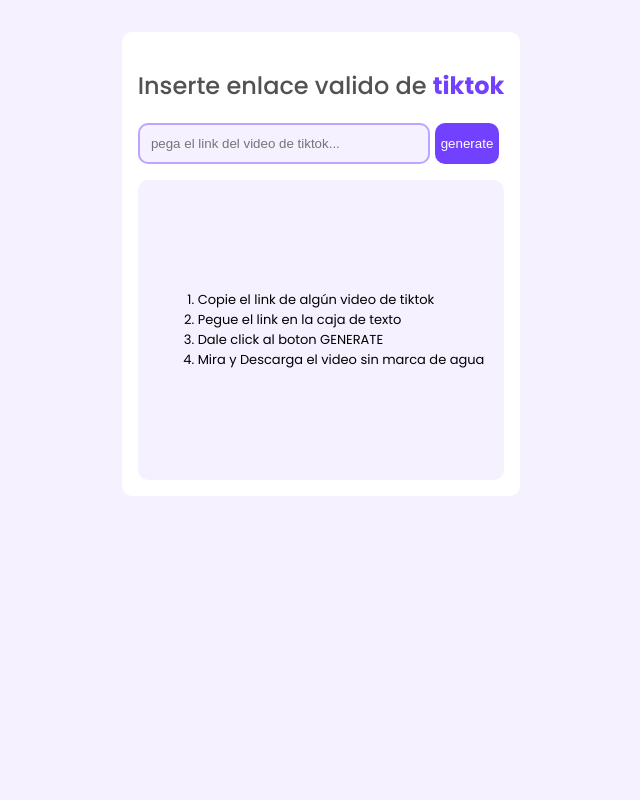
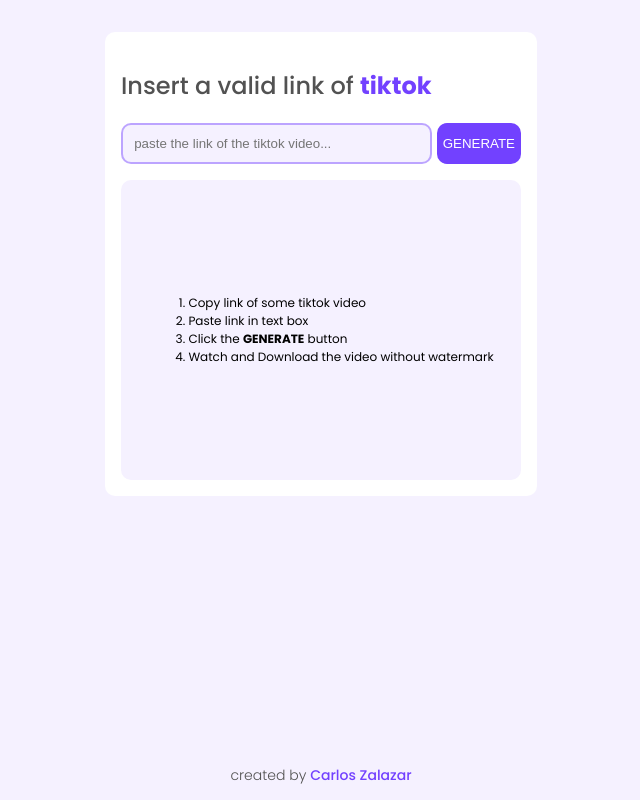
Before and after one commit to zalazarc20/tiktokDL, a website: page public/index.html in a window 1280 px wide. Shown: the whole page, without its empty margins (319-959 px from the left). Drawn offline with nearby package versions, Linux system fonts and the light colour scheme.

Commit message:
modifique css y texto al ingles

```diff
--- a/public/css/style.css
+++ b/public/css/style.css
@@ -68,7 +68,7 @@
     border: 2px solid var(--color-primary);
 }
 
-form input:nth-child(2){
+.btn-submit{
     background-color: var(--color-primary);
     border: none;
     border-radius: 10px;
@@ -77,7 +77,7 @@
     cursor: pointer;
 }
 
-form input:nth-child(2):disabled{
+.btn-submit:disabled{
     background-color: var(--color-primary-light);
 }
 
@@ -98,11 +98,37 @@
 }
 
 @media screen and (min-width: 720px) {
+    .content{
+        width: 400px;
+    }
     .content ol{
-        font-size: 13px;
+        font-size: 12px;
     }
 
     .content video{
         width: 200px;
     }
 }
+
+footer{
+    width: 100%;
+    position: absolute;
+    bottom: 0;
+    display: flex;
+    justify-content: center;
+    align-items: center;
+}
+
+footer h3{
+    color: var(--color-text);
+    font-weight: 300;
+    font-size: 14px;
+}
+footer b{
+    font-weight: 500;
+    color: var(--color-primary);
+}
+
+.btn-instagram{
+    text-decoration: none;
+}
--- a/public/index.html
+++ b/public/index.html
@@ -12,22 +12,28 @@
 
     <main id="app" class="container">
         <div class="card">
-            <h2>Inserte enlace valido de <b>tiktok</b></h2>
+            <h2>Insert a valid link of <b>tiktok</b></h2>
             <form id="form">
-                <input type="url" name="url" id="url" placeholder="pega el link del video de tiktok...">
-                <input type="submit" value="generate">
+                <input type="url" name="url" id="url" placeholder="paste the link of the tiktok video...">
+                <button type="submit" class="btn-submit">GENERATE</button>
             </form>
             <div id="content" class="content">
                 <ol>
-                    <li>Copie el link de algún video de tiktok</li>
-                    <li>Pegue el link en la caja de texto</li>
-                    <li>Dale click al boton GENERATE</li>
-                    <li>Mira y Descarga el video sin marca de agua</li>
+                    <li>Copy link of some tiktok video</li>
+                    <li>Paste link in text box</li>
+                    <li>Click the <b>GENERATE</b> button</li>
+                    <li>Watch and Download the video without watermark</li>
                 </ol>
             </div>
         </div>
     </main>
 
+    <footer>
+        <a class="btn-instagram" href="https://www.instagram.com/zalazarc20/" target="_blank">
+            <h3>created by <b>Carlos Zalazar</b></h3>
+        </a>
+    </footer>
+
     <script src="js/app.js" type="module"></script>
 </body>
 </html>
```
